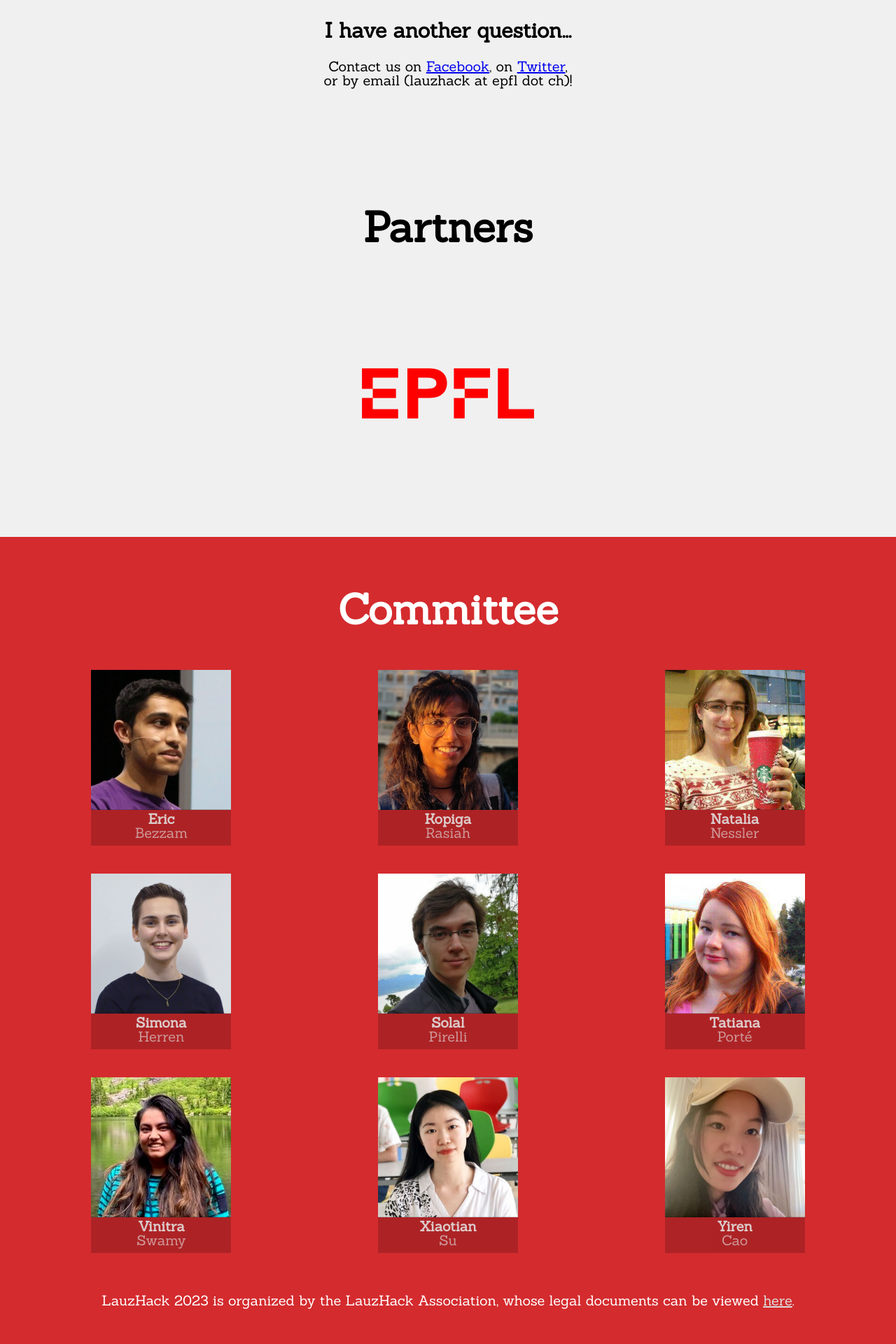
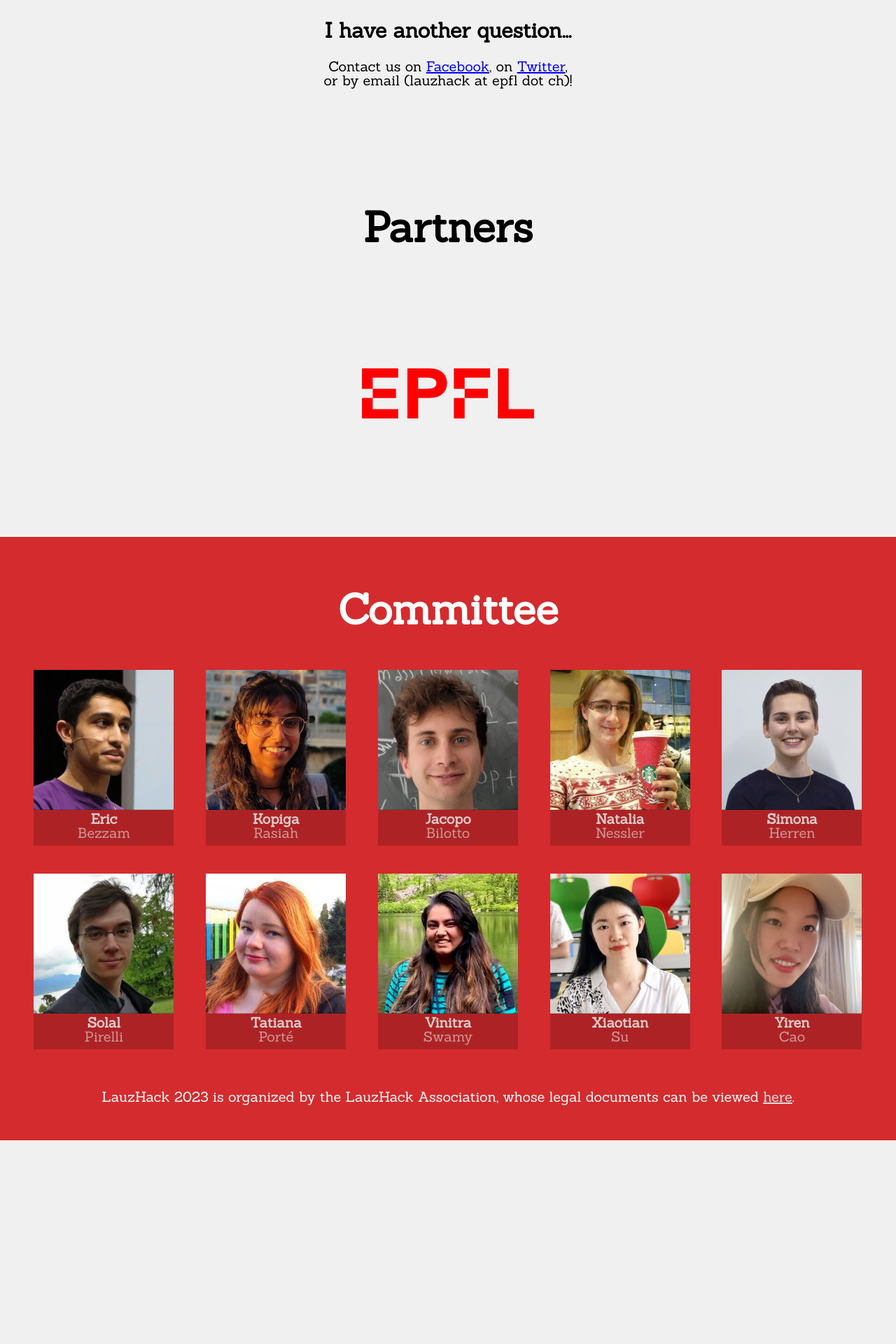
Before and after one commit to LauzHack/LauzHack.github.io, a Jekyll site: the page built from index.html, in a window 1280 px wide. Shown: the part 3059-4979 px from the top of the page at 70% size. Built offline with Jekyll 4.4.1, drawn with Linux system fonts in a browser that asks for light colours; after the commit the page ends 4688 px from its top, so only the background shows below that.

Commit message:
Add Jacopo

```diff
--- a/_data/organizers.yml
+++ b/_data/organizers.yml
@@ -20,6 +20,10 @@
   - given: Kopiga
     family: Rasiah
     link: https://linkedin.com/in/kopiga-rasiah-47a42b170
+
+  - given: Jacopo
+    family: Bilotto
+    link: https://linkedin.com/in/jacopo-bilotto-4331491b4
 
   - given: Natalia
     family: Nessler
```
Also changed, not shown: images/people/Jacopo Bilotto.jpg (added).
